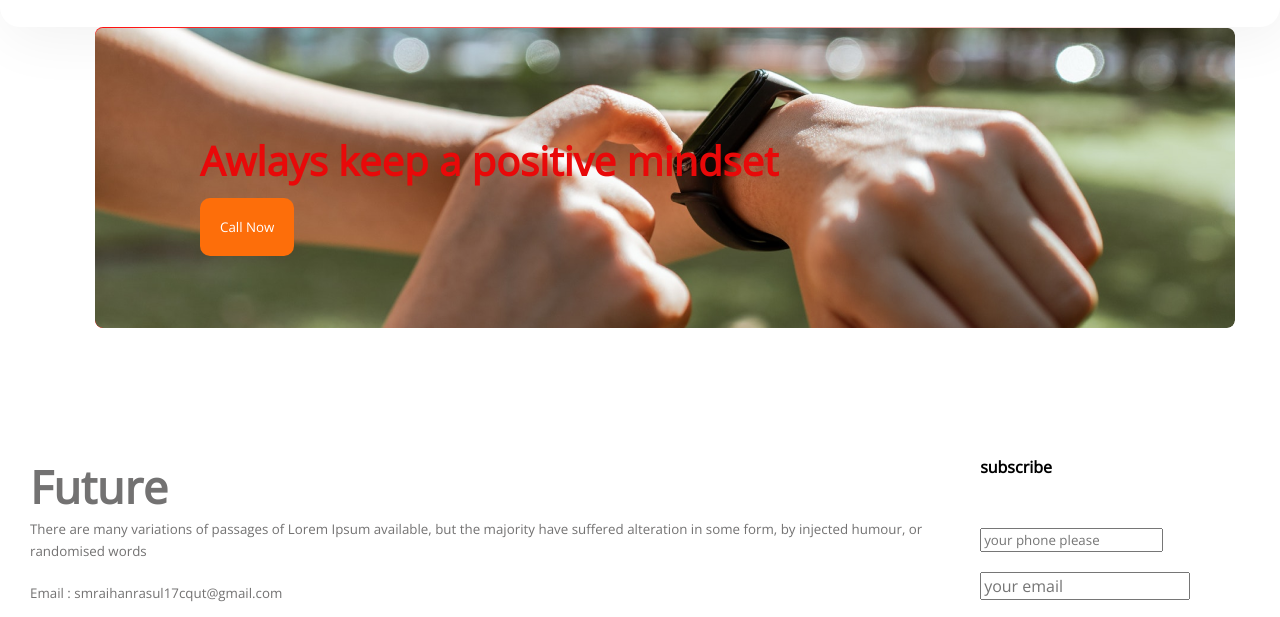
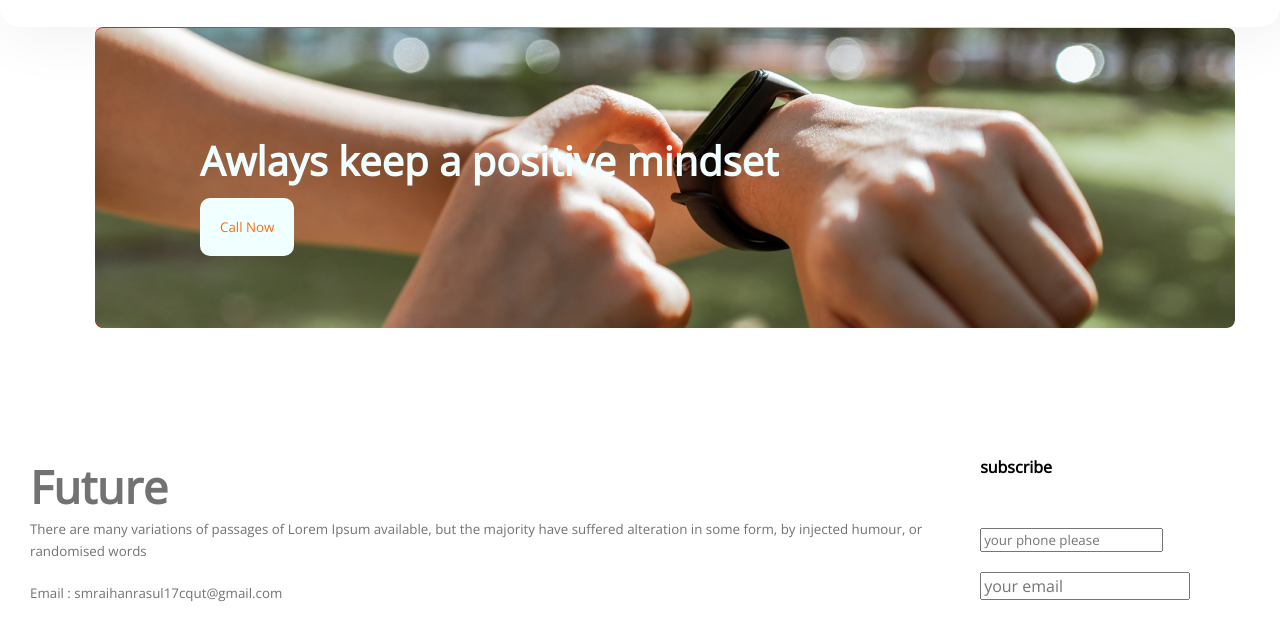
Before and after one commit to RAIHANRASUL17/assignment-1, a plain HTML site: page index.html in a window 1280 px wide. Shown: the part 2308-2925 px from the top of the page. Drawn offline with nearby package versions, Linux system fonts and the light colour scheme.

Commit message:
assignment-1

```diff
--- a/styles/portfolio.css
+++ b/styles/portfolio.css
@@ -138,7 +138,7 @@
     margin-left: 200px;
     font-weight: 700;
     font-size: 40px;
-    color: #e80909;
+    color:azure;
     margin-top: -200px;
 
 
@@ -147,8 +147,8 @@
 .image-btn {
     margin-left: 200px;
     padding: 20px;
-    background-color: #FD6E0A;
-    color: #FFFFFF;
+    background-color:azure;
+    color:#FD6E0A;
     border-radius: 10px;
     border: 0;
     margin-top: 10px;
```
